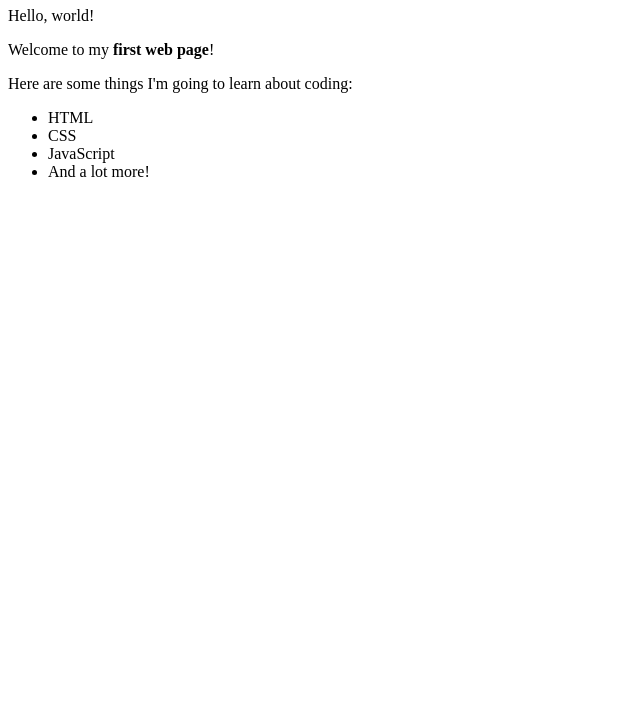
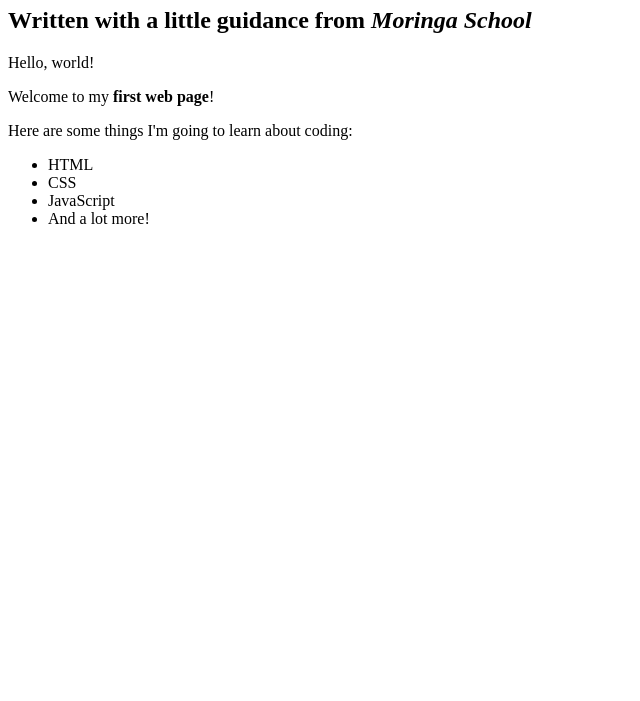
Before and after one commit to UmurerwaDivine/my-first-webpage, a plain HTML site: page my-first-webpage.html in a window 1280 px wide. Shown: the part 99-800 px from the top of the page, without its empty margins (0-640 px from the left). Drawn offline with Linux system fonts and the light colour scheme.

Commit message:
added em tag

```diff
--- a/my-first-webpage.html
+++ b/my-first-webpage.html
@@ -6,6 +6,7 @@
   <body>
 
     <h1>My First Webpage</h1>
+    <h2>Written with a little guidance from <em>Moringa School</em></h2>
 
     <p>Hello, world!</p>
     <p>Welcome to my <strong>first web page</strong>!</p>
```
